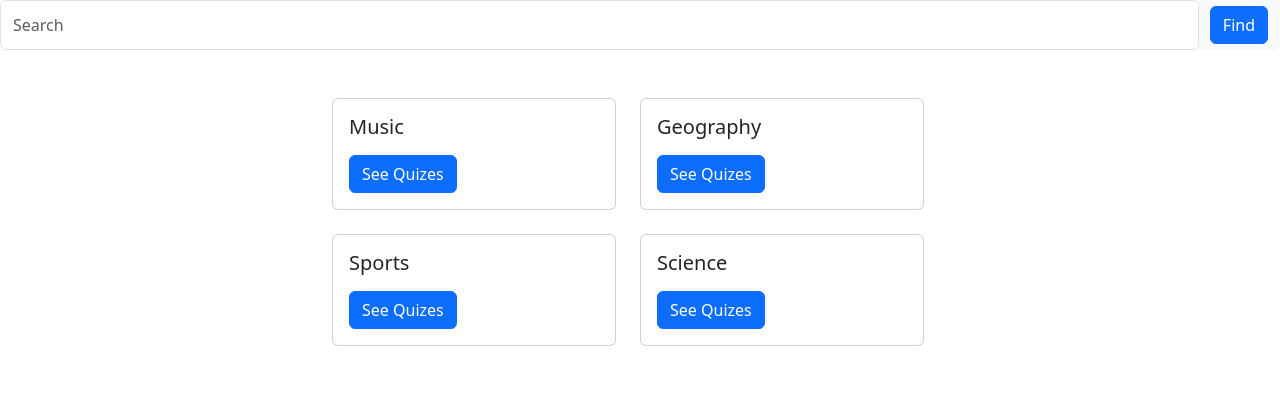
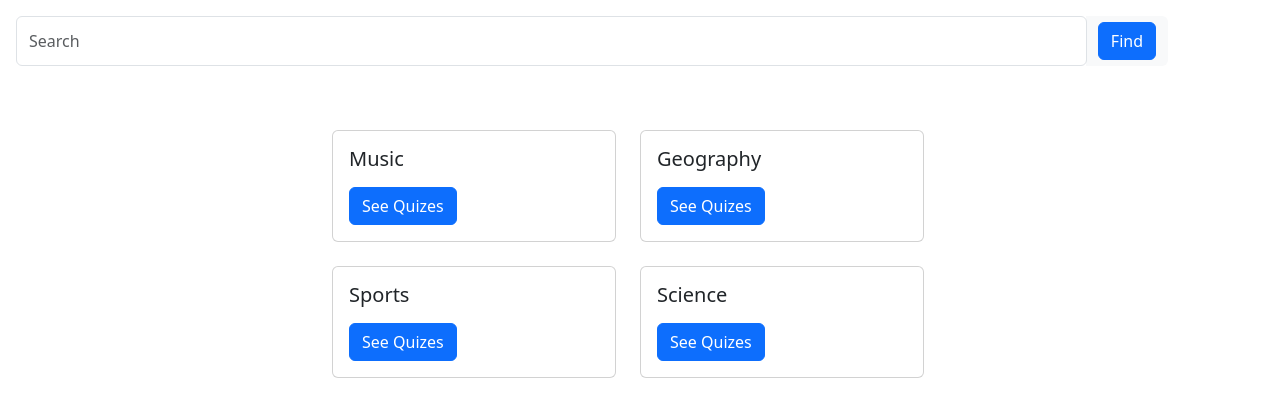
Before and after one commit to barbara0708/Django-Quiz-App, a Django app: page /categories/ in a window 1280 px wide. Shown: the part 92-509 px from the top of the page. Run offline with Django 4.2, Linux system fonts and the light colour scheme; a user stored in the database is signed in; data comes from the database, SQL or seed files in the repository; some libraries are stand-ins or nearby versions.

Commit message:
new commit

```diff
--- a/core/templates/core/categories.html
+++ b/core/templates/core/categories.html
@@ -3,7 +3,7 @@
 {% block title %}Categories{% endblock %}
 
 {% block content %}
-<form class="d-flex input-group w-auto">
+<form class="d-flex input-group w-auto m-3" style="max-width: 90%; margin: auto;" >
   <input
     type="search"
     class="form-control rounded"
```
